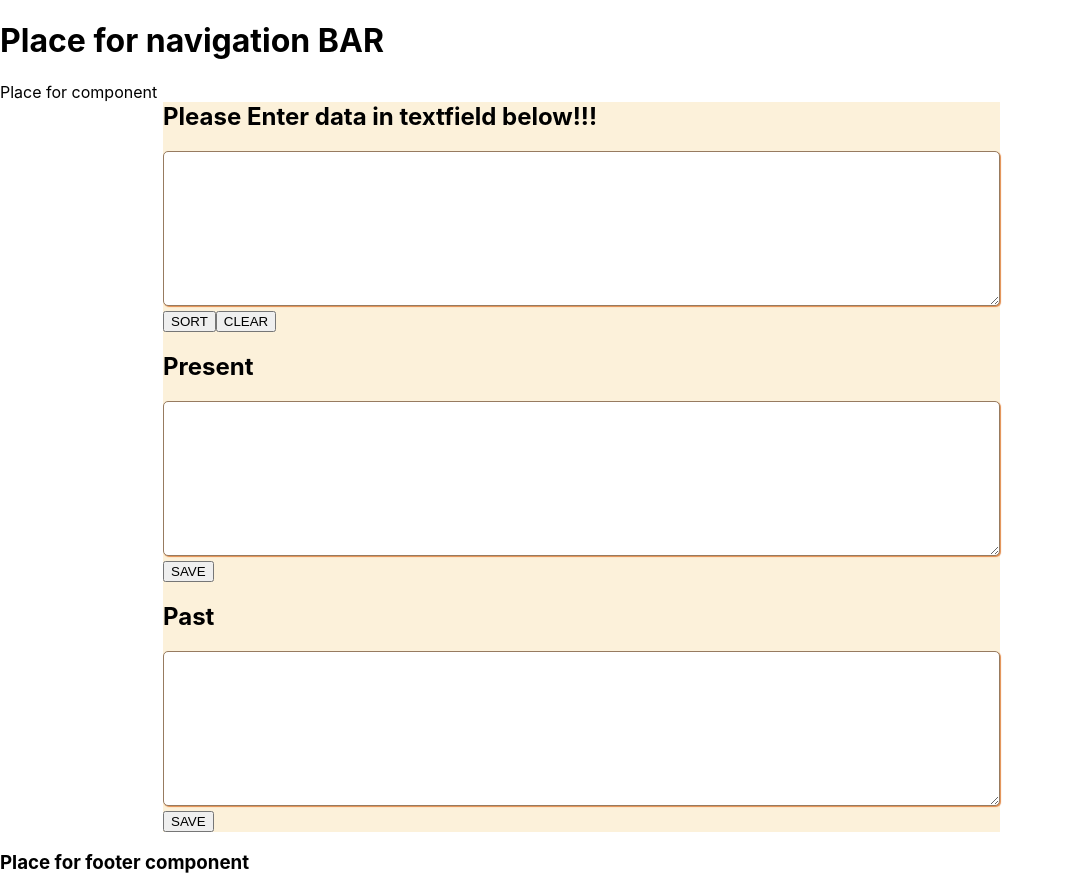
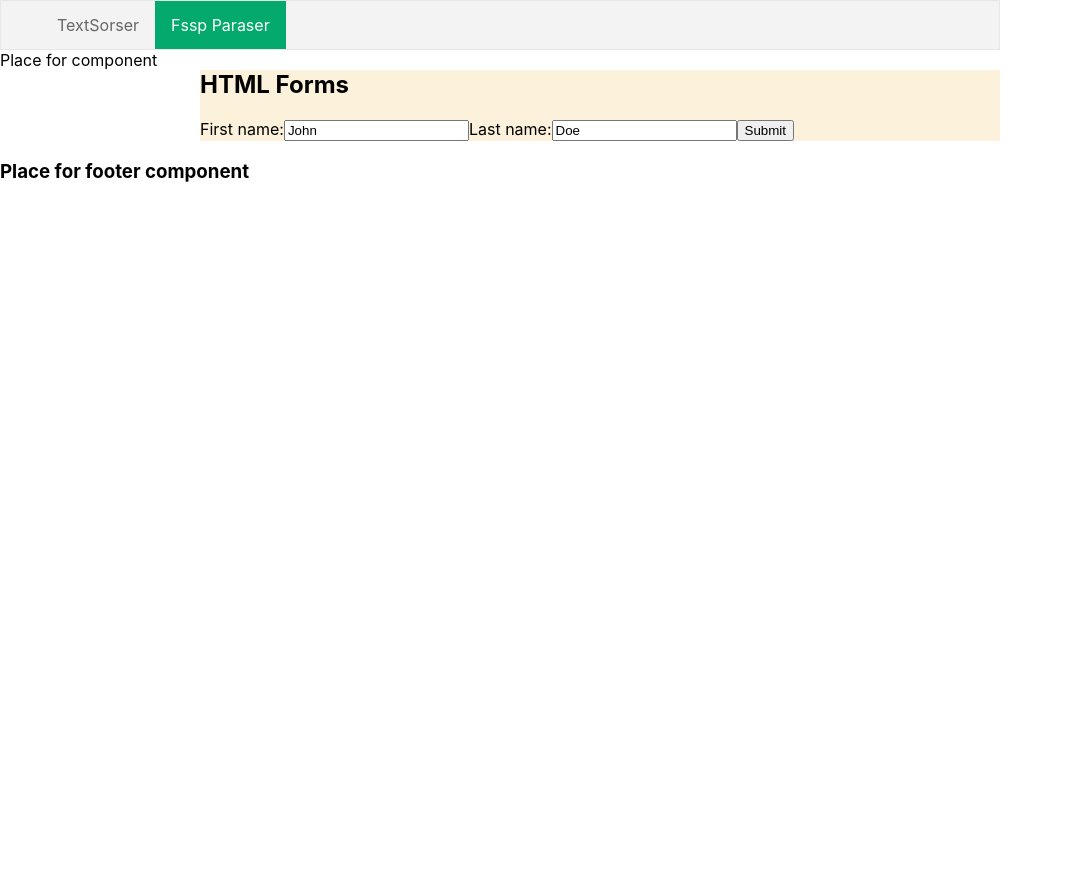
Before and after one commit to AndreyKonovalenko/toolkit, a React (Create React App) app in the folder client/: page /fsspparser in a window 1280 px wide. Shown: the whole page, without its empty margins (0-1065 px from the left). After the commit the page ends 800 px from the top, so only its background shows below. Built offline with nearby package versions, Linux system fonts and the light colour scheme.

Commit message:
feat: added navbar and fsspParser page

```diff
--- a/client/package.json
+++ b/client/package.json
@@ -10,6 +10,7 @@
     "react": "^17.0.1",
     "react-dom": "^17.0.1",
     "react-jss": "^10.5.0",
+    "react-router-dom": "^5.2.0",
     "react-scripts": "4.0.0",
     "tsutils": "^3.17.1",
     "web-vitals": "^0.2.4"
--- a/client/src/App.js
+++ b/client/src/App.js
@@ -1,10 +1,22 @@
 import React from 'react';
 import TextSorter from './pages/TextSorter';
+import FsspParser from './pages/FsspParser';
+import {Route, Switch, BrowserRouter} from 'react-router-dom';
 import Layout from './components/Layout';
 
 const App = () => {
-  const routs = <TextSorter />;
-  return <Layout>{routs}</Layout>;
+  const routes = (
+    <Switch>
+      <Route path='/' exact component={TextSorter} />
+      <Route path='/textsorter' exact component={TextSorter} />
+      <Route path='/fsspparser' exact component={FsspParser} />
+    </Switch>
+  );
+  return (
+    <BrowserRouter>
+      <Layout>{routes}</Layout>
+    </BrowserRouter>
+  );
 };
 
 export default App;
--- a/client/src/components/Layout.js
+++ b/client/src/components/Layout.js
@@ -1,5 +1,6 @@
 import React from 'react';
-import { ThemeProvider, createUseStyles } from 'react-jss';
+import {ThemeProvider, createUseStyles} from 'react-jss';
+import NavBar from './NavBar';
 
 const theme = {
   // color scheme
@@ -8,7 +9,6 @@ const theme = {
   colorTertiary: '#fcf1da',
   colorQuaternary: '#977B60',
   // grid structure
-
 };
 
 let useStyles = createUseStyles(() => ({
@@ -16,37 +16,36 @@ let useStyles = createUseStyles(() => ({
     maxWidth: 1000,
     display: 'grid',
     gridTemplateColumns: '1fr 4fr',
-    gridTemplateRows: 'auto'
+    gridTemplateRows: 'auto',
   },
   header: {
-    gridColumn: "1/3",
-    gridRow: "1/2"
+    gridColumn: '1/3',
+    gridRow: '1/2',
   },
 
   aside: {
-    gridColumn: "1/2",
-    gridRow: "2/3"
+    gridColumn: '1/2',
+    gridRow: '2/3',
   },
 
   main: {
-    gridColumn: "2/3",
-    gridRow: "2/3"
+    gridColumn: '2/3',
+    gridRow: '2/3',
   },
   footer: {
-    gridColumn: "1/3",
-    gridRow: "3/4",
-  }
-
-}))
+    gridColumn: '1/3',
+    gridRow: '3/4',
+  },
+}));
 
 const Layout = (props) => {
-  const classes = useStyles()
+  const classes = useStyles();
 
   return (
     <ThemeProvider theme={theme}>
       <div className={classes.wrapper}>
         <div className={classes.header}>
-          <h1>Place for navigation BAR</h1>
+          <NavBar />
         </div>
         <div className={classes.aside}> Place for component</div>
         <div className={classes.main}>{props.children}</div>
--- /dev/null
+++ b/client/src/components/NavBar.js
@@ -0,0 +1,69 @@
+import React from 'react';
+import {NavLink} from 'react-router-dom';
+import {createUseStyles, useTheme} from 'react-jss';
+
+let useStyles = createUseStyles((theme) => ({
+  container: {background: theme.colorTertiary},
+  ul: {
+    listStyleType: 'none',
+    margin: 0,
+    overflow: 'hidden',
+    border: '1px, solid, #e7e7e7',
+    backgroundColor: '#f3f3f3',
+  },
+  li: {
+    float: 'left',
+  },
+  navlink: {
+    display: 'block',
+    color: '#666',
+    textAlign: 'center',
+    padding: '14px 16px',
+    textDecoration: 'none',
+  },
+}));
+
+const NavBar = (props) => {
+  const theme = useTheme();
+  const classes = useStyles({...props, theme});
+
+  const textSorter = (
+    <li className={classes.li}>
+      <NavLink
+        className={classes.navlink}
+        to={'/textsorter'}
+        activeStyle={{
+          color: 'white',
+          backgroundColor: '#04AA6d',
+        }}
+      >
+        TextSorser
+      </NavLink>
+    </li>
+  );
+  const fsspParser = (
+    <li className={classes.li}>
+      <NavLink
+        className={classes.navlink}
+        to={'/fsspparser'}
+        activeStyle={{
+          color: 'white',
+          backgroundColor: '#04AA6d',
+        }}
+      >
+        Fssp Paraser
+      </NavLink>
+    </li>
+  );
+
+  return (
+    <div>
+      <ul className={classes.ul}>
+        {textSorter}
+        {fsspParser}
+      </ul>
+    </div>
+  );
+};
+
+export default NavBar;
--- /dev/null
+++ b/client/src/pages/FsspParser.js
@@ -0,0 +1,52 @@
+import React, {useState} from 'react';
+import {createUseStyles, useTheme} from 'react-jss';
+
+let useStyles = createUseStyles((theme) => ({
+  container: {
+    background: theme.colorTertiary,
+  },
+}));
+
+const FsspParser = (props) => {
+  const theme = useTheme();
+  const classes = useStyles({...props, theme});
+  // const [textData, setTextData] = useState('');
+  // const [onClickStyle, setOnClickStyle] = useState(null);
+  // const [presentData, setPresentData] = useState('');
+  // const [pastData, setPastData] = useState('');
+
+  // const onSumbmitHandler = (event) => {
+  //   event.preventDefault();
+  //   console.log(`"Your text ${textData}"`);
+  // };
+  // const onChangeHandler = (event) => {
+  //   setTextData(event.target.value);
+
+  //   console.log(event.target.value);
+  // };
+
+  // const onFocusHander = () => {
+  //   setOnClickStyle({outlineColor: theme.colorPrimary});
+  // };
+
+  // const clearFields = () => {
+  //   setPresentData('');
+  //   setPastData('');
+  //   setTextData('');
+  // };
+
+  const data = (
+    <div className={classes.container}>
+      <h2>HTML Forms</h2>
+      <form>
+        <label for={'fname'}>First name:</label>
+        <input type={'text'} id={'fname'} name={'fname'} value={'John'} />
+        <label for={'lname'}>Last name:</label>
+        <input type={'text'} id={'lname'} name={'lname'} value={'Doe'} />
+        <input type={'submit'} value={'Submit'} />
+      </form>
+    </div>
+  );
+  return data;
+};
+export default FsspParser;
```
Also changed, not shown: 1 other file (tests, documents, lock files or other folders).
